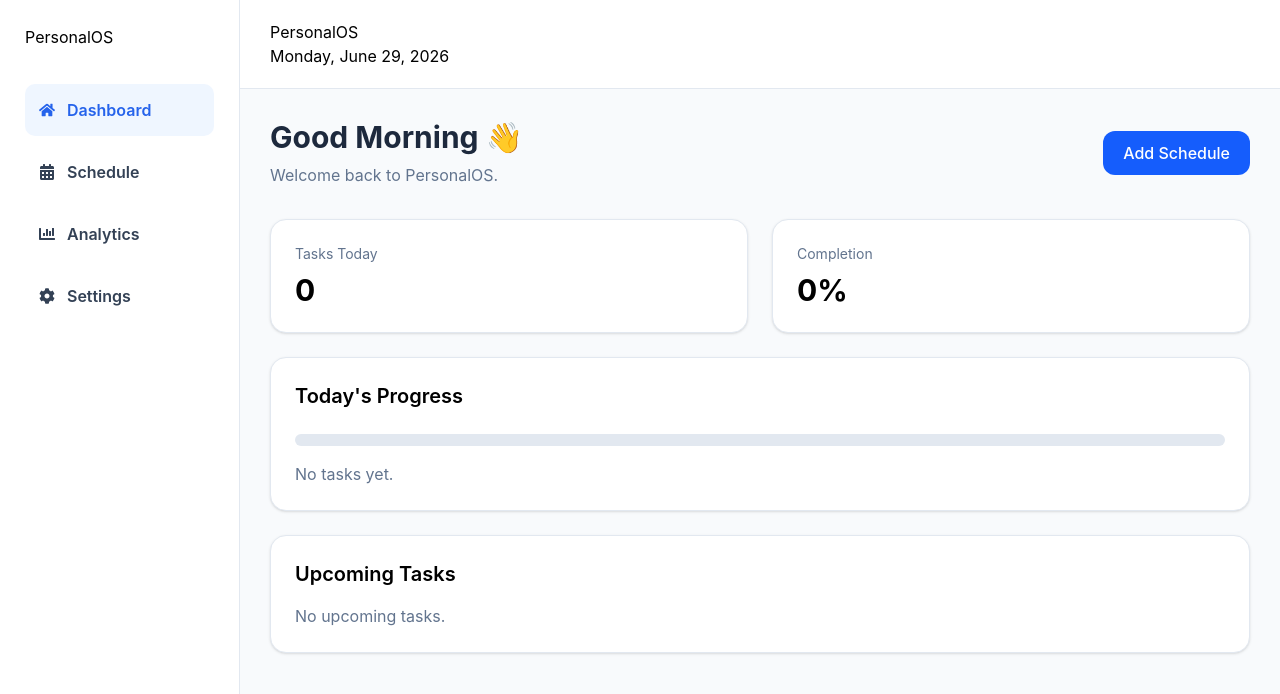
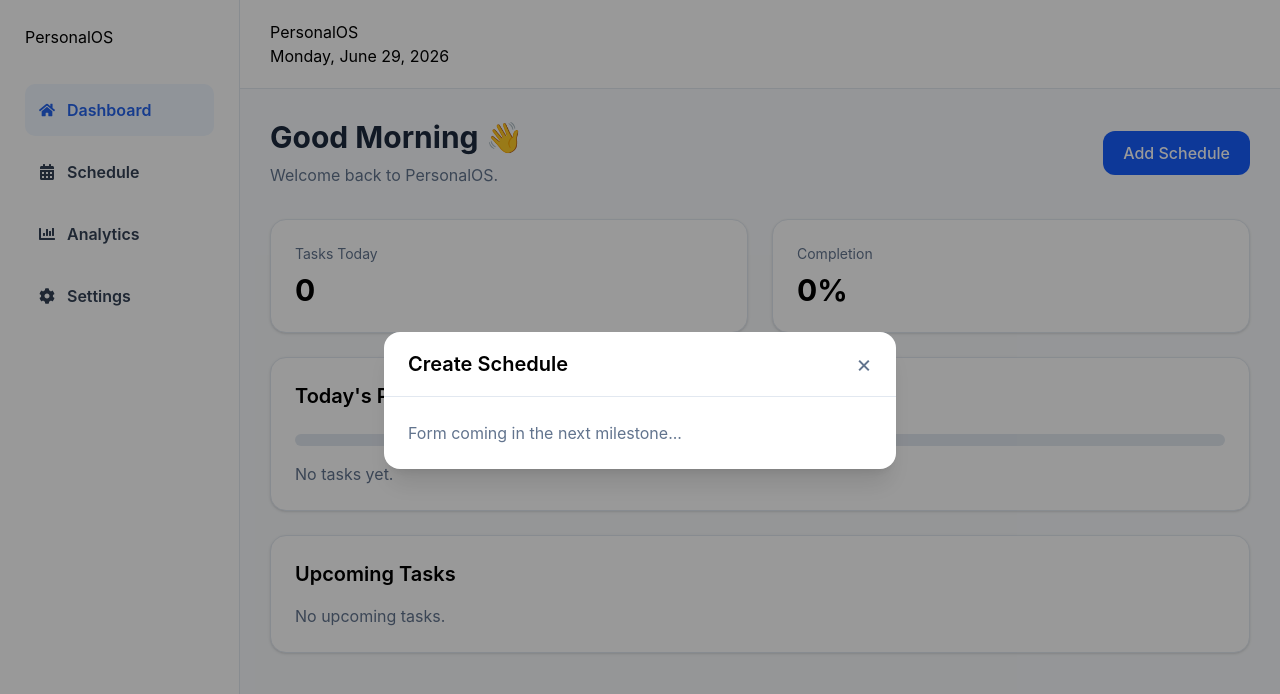
Before and after one commit to OneTime24/personal-os, a React (Vite) app: page / in a window 1280 px wide. Both pictures are taken after a click on the button "Add Schedule". Shown: the top 694 px of the page. Built offline with nearby package versions, Linux system fonts and the light colour scheme.

Commit message:
working on add schedule

```diff
--- /dev/null
+++ b/src/components/Modal.jsx
@@ -0,0 +1,26 @@
+function Modal({ isOpen, title, children, onClose }) {
+  if (!isOpen) return null;
+
+  return (
+    <div className="fixed inset-0 bg-black/40 flex items-center justify-center p-4 z-50">
+      <div className="bg-white rounded-2xl shadow-xl w-full max-w-lg">
+        <div className="flex justify-between items-center border-b border-slate-200 px-6 py-4">
+          <h2 className="text-xl font-semibold">{title}</h2>
+
+          <button
+            onClick={onClose}
+            className="text-slate-500 hover:text-slate-800 text-2xl"
+          >
+            ×
+          </button>
+        </div>
+
+        <div className="p-6">
+          {children}
+        </div>
+      </div>
+    </div>
+  );
+}
+
+export default Modal;
--- a/src/pages/Dashboard.jsx
+++ b/src/pages/Dashboard.jsx
@@ -1,16 +1,23 @@
+import { useState } from "react";
+
 import Button from "../components/Button";
 import Card from "../components/Card";
+import Modal from "../components/Modal";
 import PageHeader from "../components/PageHeader";
 import StatCard from "../components/StatCard";
 
 function Dashboard() {
+  const [open, setOpen] = useState(false);
+
   return (
     <div className="space-y-6">
       <PageHeader
         title="Good Morning 👋"
         subtitle="Welcome back to PersonalOS."
       >
-        <Button>Add Schedule</Button>
+        <Button onClick={() => setOpen(true)}>
+          Add Schedule
+        </Button>
       </PageHeader>
 
       <div className="grid grid-cols-1 md:grid-cols-2 gap-6">
@@ -19,7 +26,9 @@ function Dashboard() {
       </div>
 
       <Card>
-        <h2 className="text-xl font-semibold">Today's Progress</h2>
+        <h2 className="text-xl font-semibold">
+          Today's Progress
+        </h2>
 
         <div className="w-full bg-slate-200 rounded-full h-3 mt-6">
           <div className="bg-blue-600 h-3 rounded-full w-0"></div>
@@ -39,6 +48,16 @@ function Dashboard() {
           No upcoming tasks.
         </p>
       </Card>
+
+      <Modal
+        isOpen={open}
+        title="Create Schedule"
+        onClose={() => setOpen(false)}
+      >
+        <p className="text-slate-500">
+          Form coming in the next milestone...
+        </p>
+      </Modal>
     </div>
   );
 }
```
Also changed, not shown: src/context/ScheduleContext.jsx (added).
